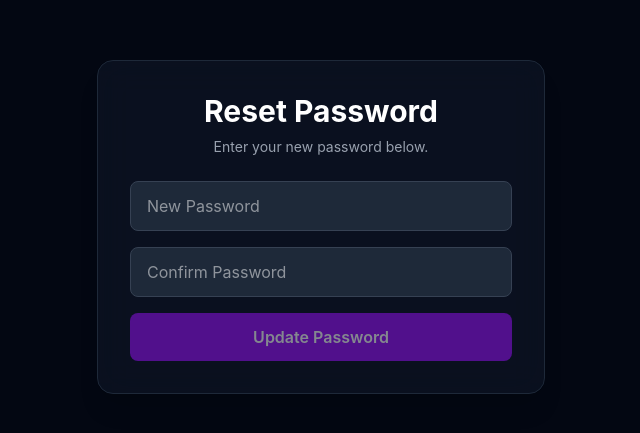
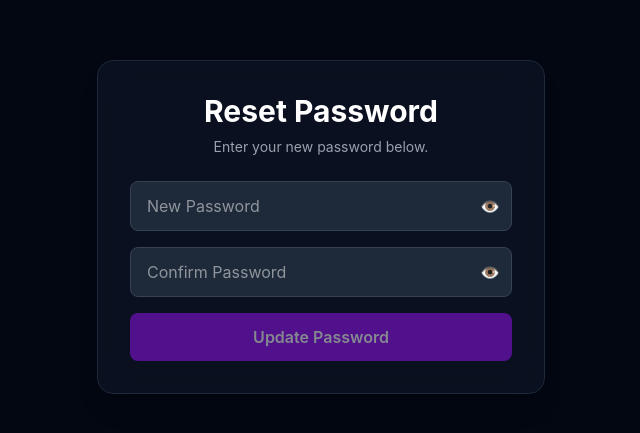
Before and after one commit to Rohith15119/Collab-Code, a React (Vite) app in the folder Frontend/: page /reset-password/1 in a window 1280 px wide. Shown: the part 173-606 px from the top of the page, without its empty margins (319-959 px from the left). Built offline with nearby package versions, Linux system fonts and the light colour scheme; no server answers.

Commit message:
UI Improvements

```diff
--- a/Frontend/src/pages/Dashboard.jsx
+++ b/Frontend/src/pages/Dashboard.jsx
@@ -38,7 +38,6 @@
   const [sessions, setSessions] = useState([]);
   const [loading, setLoading] = useState(true);
   const [search, setSearch] = useState("");
-  // ✅ FIX: default matches the first <option> shown in the select ("Last Updated")
   const [sortBy, setSortBy] = useState("updatedAt");
   const [creating, setCreating] = useState(false);
   const [debouncedSearch, setDebouncedSearch] = useState("");
@@ -50,7 +49,7 @@
 
   const load = useCallback(async () => {
     try {
-      const { data } = await api.get("/session/my");
+      const { data } = await api.get("/session/my", { params: 100 });
       setSessions(data.sessions || []);
     } catch {
       setSessions([]);
@@ -59,16 +58,11 @@
     }
   }, []);
 
-  // ✅ FIX 1: Reload every time the user navigates back to this page.
-  // location.key is unique per navigation event in React Router — this fires
-  // on every visit to /dashboard, replacing the broken window-focus approach
-  // which never triggered for in-app back-navigation.
   useEffect(() => {
     setLoading(true);
     load();
   }, [load, location.key]);
 
-  // Keep focus listener only for cross-tab / separate browser window switches
   useEffect(() => {
     const handleFocus = () => load();
     window.addEventListener("focus", handleFocus);
@@ -118,9 +112,6 @@
     const term = debouncedSearch.toLowerCase();
     const secondaryKey = sortBy === "updatedAt" ? "createdAt" : "updatedAt";
 
-    // Both sorts are newest-first (descending) so switching between them
-    // always produces a visibly different order: updatedAt changes on every
-    // edit while createdAt stays fixed at creation time.
     return [...sessions]
       .filter((s) => (s.title || "").toLowerCase().includes(term))
       .sort((a, b) => {
--- a/Frontend/src/pages/Editor.jsx
+++ b/Frontend/src/pages/Editor.jsx
@@ -676,7 +676,7 @@
       }
       if (e.key === "Escape") {
         e.preventDefault();
-        // Close modals/drawer first before anything else
+
         if (showShortcuts) {
           setShowShortcuts(false);
           return;
--- a/Frontend/src/pages/Login.jsx
+++ b/Frontend/src/pages/Login.jsx
@@ -10,8 +10,8 @@
   const [form, setForm] = useState({ email: "", password: "" });
   const [loading, setLoading] = useState(false);
   const [showPassword, setShowPassword] = useState(false);
-  const [showResend, setShowResend] = useState(false); // 👈
-  const [resendLoading, setResendLoading] = useState(false); // 👈
+  const [showResend, setShowResend] = useState(false);
+  const [resendLoading, setResendLoading] = useState(false);
 
   const handleChange = (e) => {
     setForm({ ...form, [e.target.name]: e.target.value });
@@ -36,7 +36,7 @@
   const handleSubmit = async (e) => {
     e.preventDefault();
     setLoading(true);
-    setShowResend(false); // 👈 reset on each attempt
+    setShowResend(false);
     try {
       await login(form.email.trim().toLowerCase(), form.password);
       toast.success("Welcome back! 👋");
@@ -48,7 +48,6 @@
         "Login failed";
       toast.error(errorMsg);
       if (err.response?.status === 403 && errorMsg.includes("verify")) {
-        // 👈
         setShowResend(true);
       }
     } finally {
@@ -57,7 +56,6 @@
   };
 
   const handleResend = async () => {
-    // 👈
     setResendLoading(true);
     try {
       await api.post("/auth/resend-verification", {
@@ -126,7 +124,6 @@
             </button>
           </form>
 
-          {/* 👇 Resend verification — only shows after 403 error */}
           {showResend && (
             <div className="mt-4 p-3 bg-yellow-500/10 border border-yellow-500/20 rounded-xl text-center">
               <p className="text-yellow-400 text-sm mb-2">
--- a/Frontend/src/pages/ResetPassword.jsx
+++ b/Frontend/src/pages/ResetPassword.jsx
@@ -8,6 +8,7 @@
 
   const [newPassword, setNewPassword] = useState("");
   const [confirmPassword, setConfirmPassword] = useState("");
+  const [showPassword, setShowPassword] = useState(false);
   const [message, setMessage] = useState("");
   const [error, setError] = useState("");
   const [loading, setLoading] = useState(false);
@@ -54,8 +55,9 @@
         </p>
 
         <form onSubmit={handleReset} className="space-y-4">
+          <div className="relative">
             <input
-            type="password"
+              type={showPassword ? "text" : "password"}
               placeholder="New Password"
               required
               value={newPassword}
@@ -63,14 +65,33 @@
               className="w-full px-4 py-3 rounded-lg bg-gray-800 text-white border border-gray-700 focus:outline-none focus:ring-2 focus:ring-purple-500"
             />
 
+            <button
+              type="button"
+              onClick={() => setShowPassword((prev) => !prev)}
+              className="absolute right-3 top-1/2 -translate-y-1/2 text-gray-400 hover:text-white"
+            >
+              {showPassword ? "🙈" : "👁"}
+            </button>
+          </div>
+
+          <div className="relative">
             <input
-            type="password"
+              type={showPassword ? "text" : "password"}
               placeholder="Confirm Password"
               required
               value={confirmPassword}
               onChange={(e) => setConfirmPassword(e.target.value)}
               className="w-full px-4 py-3 rounded-lg bg-gray-800 text-white border border-gray-700 focus:outline-none focus:ring-2 focus:ring-purple-500"
             />
+
+            <button
+              type="button"
+              onClick={() => setShowPassword((prev) => !prev)}
+              className="absolute right-3 top-1/2 -translate-y-1/2 text-gray-400 hover:text-white"
+            >
+              {showPassword ? "🙈" : "👁"}
+            </button>
+          </div>
 
           <button
             type="submit"
```
Lines whose indentation alone changed are shown as unchanged.
